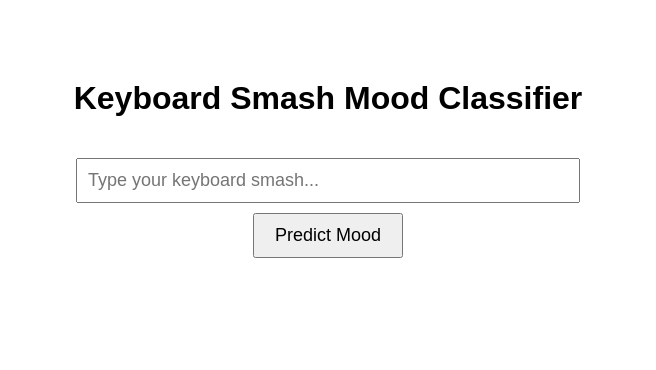
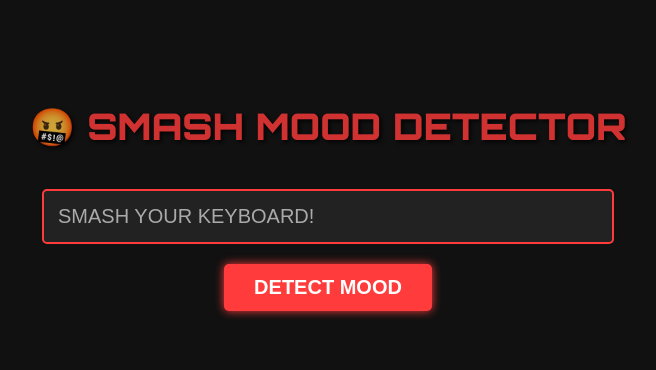
Before and after one commit to PranshDalal/KeyBoardSmasher, a Flask app: page / in a window 1280 px wide. Shown: the top 370 px of the page, without its empty margins (312-968 px from the left). Run offline with Flask 3, Linux system fonts and the light colour scheme; parts of the project's set-up code (start-up, migrations or seed data) failed here and were passed over.

Commit message:
fixed frontend

```diff
--- a/templates/index.html
+++ b/templates/index.html
@@ -1,42 +1,103 @@
-<!-- templates/index.html -->
 <!DOCTYPE html>
 <html lang="en">
 <head>
   <meta charset="UTF-8">
   <title>Keyboard Smash Mood Classifier</title>
   <style>
+    @import url('https://fonts.googleapis.com/css2?family=Orbitron:wght@900&display=swap');
+
     body {
-      font-family: Arial, sans-serif;
+      background-color: #111;
+      color: #fff;
+      font-family: 'Orbitron', sans-serif;
       max-width: 600px;
-      margin: 80px auto;
+      margin: 60px auto;
       text-align: center;
+      padding: 20px;
+    }
+
+    h1 {
+      font-size: 36px;
+      margin-bottom: 20px;
+      color: #ff3b3b;
+      text-shadow: 2px 2px 4px #000;
+      animation: flicker 1.5s infinite alternate;
+    }
+
+    @keyframes flicker {
+      0%   { opacity: 1; }
+      50%  { opacity: 0.8; transform: scale(1.02); }
+      100% { opacity: 0.6; transform: scale(0.98); }
     }
 
     input[type="text"] {
-      padding: 10px;
-      width: 80%;
-      font-size: 18px;
+      padding: 14px;
+      width: 90%;
+      font-size: 20px;
       margin-top: 20px;
+      border: 2px solid #ff3b3b;
+      background: #222;
+      color: #fff;
+      border-radius: 5px;
+      outline: none;
+    }
+
+    input[type="text"]::placeholder {
+      color: #aaa;
     }
 
     button {
-      padding: 10px 20px;
-      font-size: 18px;
-      margin-top: 10px;
+      padding: 12px 30px;
+      font-size: 20px;
+      margin-top: 20px;
+      background-color: #ff3b3b;
+      color: #fff;
+      border: none;
+      border-radius: 5px;
+      cursor: pointer;
+      font-weight: bold;
+      box-shadow: 0 0 10px #ff3b3b;
+      transition: all 0.2s ease-in-out;
+    }
+
+    button:hover {
+      animation: shake 0.3s infinite;
+      background-color: #ff1e1e;
+    }
+
+    @keyframes shake {
+      0% { transform: translateX(0); }
+      25% { transform: translateX(-3px); }
+      50% { transform: translateX(3px); }
+      75% { transform: translateX(-3px); }
+      100% { transform: translateX(0); }
     }
 
     #result {
-      font-size: 22px;
-      margin-top: 30px;
-      color: #444;
+      font-size: 26px;
+      margin-top: 40px;
+      color: #f5f5f5;
+      text-shadow: 1px 1px 5px red;
+      animation: rageGlow 1.2s infinite alternate;
+    }
+
+    @keyframes rageGlow {
+      from {
+        color: #fff;
+        text-shadow: 0 0 5px #ff3b3b, 0 0 10px #ff3b3b;
+      }
+      to {
+        color: #ff3b3b;
+        text-shadow: 0 0 10px #fff, 0 0 20px #fff;
+      }
     }
   </style>
 </head>
 <body>
-  <h1>Keyboard Smash Mood Classifier</h1>
-  <input type="text" id="smash" placeholder="Type your keyboard smash...">
+  <h1>🤬 SMASH MOOD DETECTOR</h1>
+  <input type="text" id="smash" placeholder="SMASH YOUR KEYBOARD!" autofocus>
   <br>
-  <button onclick="predictMood()">Predict Mood</button>
+  <button onclick="predictMood()">DETECT MOOD</button>
   <div id="result"></div>
 
   <script>
@@ -50,8 +111,8 @@
 
       const data = await response.json();
       document.getElementById("result").innerText = response.ok
-        ? `Mood: ${data.mood}`
-        : `Error: ${data.error || 'Something went wrong'}`;
+        ? `💥 Mood: ${data.mood.toUpperCase()} 💥`
+        : `❌ ERROR: ${data.error || 'Something broke. Try again or rage harder.'}`;
     }
   </script>
 </body>
```
